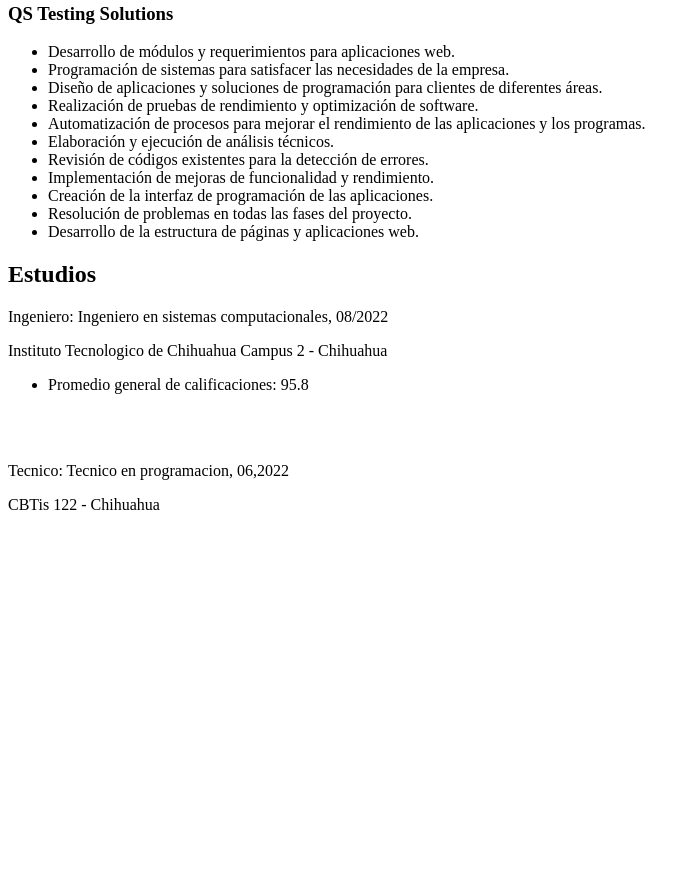
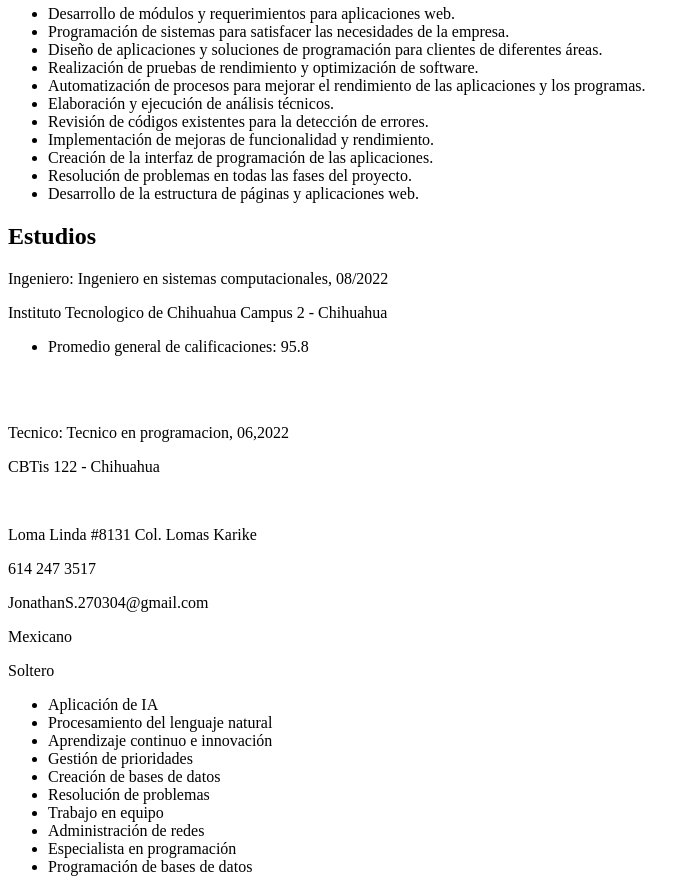
Before and after one commit to JohnnyMSnake/CV_HTML_CSS, a plain HTML site: page CV.html in a window 1280 px wide. Shown: the part 364-1256 px from the top of the page, without its empty margins (0-700 px from the left). Before the commit the page ends 894 px from the top, so only its background shows below. Drawn offline with Linux system fonts and the light colour scheme.

Commit message:
actualizacion html 5

```diff
--- a/CV.html
+++ b/CV.html
@@ -10,9 +10,6 @@
         <h1>Jonathan David</h1>
         <h1>Salazar Vazquez</h1>
     </header>
-    <aside>
-        <img src="" alt="">
-    </aside>
     <section id="Informacion">
         <div id="Sintesis">
             <h2>Sintesis</h2>
@@ -51,5 +48,29 @@
             <p>CBTis 122 - Chihuahua</p>
         </div>
     </section>
+    <aside>
+        <img src="" alt="">
+        <div id="Contacto">
+            <p>Loma Linda #8131 Col. Lomas Karike</p>
+            <p>614 247 3517</p>
+            <p>JonathanS.270304@gmail.com</p>
+            <p>Mexicano</p>
+            <p>Soltero</p>
+        </div>
+        <div id="Competencias">
+            <ul>
+                <li>Aplicación de IA</li>
+                <li>Procesamiento del lenguaje natural</li>
+                <li>Aprendizaje continuo e innovación</li>
+                <li>Gestión de prioridades</li>
+                <li>Creación de bases de datos</li>
+                <li>Resolución de problemas</li>
+                <li>Trabajo en equipo</li>
+                <li>Administración de redes</li>
+                <li>Especialista en programación</li>
+                <li>Programación de bases de datos</li>
+            </ul>
+        </div>
+    </aside>
 </body>
 </html>
```
